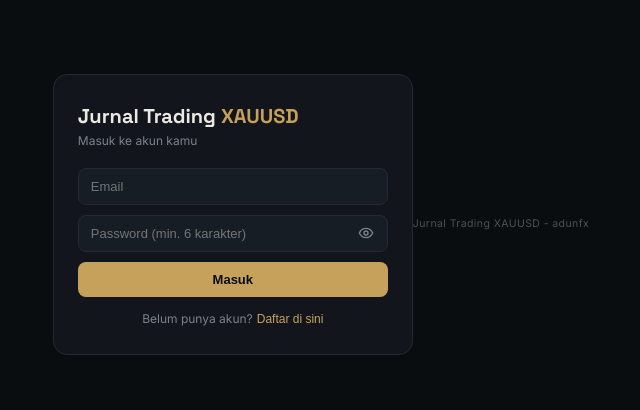
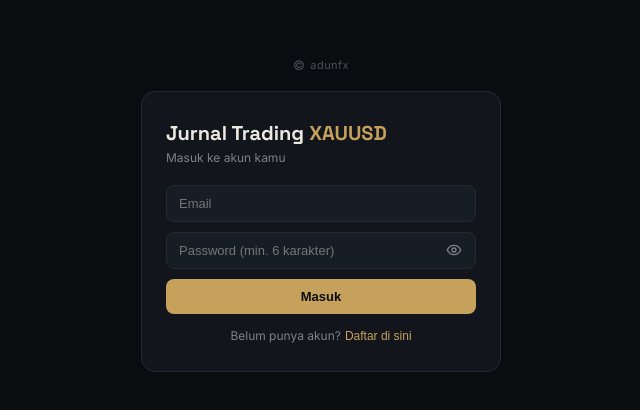
Before and after one commit to romadhan3mm-cloud/jurnal-xauusd, a React (Vite) app: page / in a window 1280 px wide. Shown: the part 186-596 px from the top of the page, without its empty margins (319-959 px from the left). Built offline with nearby package versions, Linux system fonts and the light colour scheme; no server answers.

Commit message:
Update Auth.jsx

```diff
--- a/src/Auth.jsx
+++ b/src/Auth.jsx
@@ -18,8 +18,7 @@ const AUTH_CSS = `
 .auth-btn:disabled { opacity: 0.6; cursor: not-allowed; }
 .auth-switch { text-align: center; font-size: 12px; color: #7C828C; margin-top: 14px; }
 .auth-switch button { background: none; border: none; color: #C6A15B; cursor: pointer; font-size: 12px; padding: 0; margin-left: 4px; }
-.auth-watermark { text-align: center; margin-top: 18px; font-size: 10.5px; color: #4A5158; letter-spacing: 0.04em; }
-.auth-watermark span { color: #8A7240; }
+.auth-watermark { text-align: center; margin-bottom: 18px; font-size: 11px; color: #4A5158; letter-spacing: 0.04em; display: flex; align-items: center; justify-content: center; gap: 5px; }
 .auth-error { background: rgba(239,91,80,0.1); border: 1px solid rgba(239,91,80,0.3); color: #EF5B50; font-size: 12px; padding: 8px 10px; border-radius: 6px; margin-bottom: 12px; }
 .auth-info { background: rgba(63,195,126,0.1); border: 1px solid rgba(63,195,126,0.3); color: #3FC37E; font-size: 12px; padding: 8px 10px; border-radius: 6px; margin-bottom: 12px; }
 .auth-spin { animation: auth-spin-kf 1s linear infinite; }
@@ -65,7 +64,11 @@ export default function Auth() {
   return (
     <div className="auth-root">
       <style>{AUTH_CSS}</style>
-      <div className="auth-card">
+      <div style={{ width: "100%", maxWidth: 360, display: "flex", flexDirection: "column" }}>
+        <div className="auth-watermark">
+          <span style={{ fontSize: 13 }}>©</span> adunfx
+        </div>
+        <div className="auth-card">
         <h1 className="auth-title">
           Jurnal Trading <span style={{ color: "#C6A15B" }}>XAUUSD</span>
         </h1>
@@ -118,10 +121,7 @@ export default function Auth() {
             {mode === "login" ? "Daftar di sini" : "Masuk di sini"}
           </button>
         </div>
-      </div>
-
-      <div className="auth-watermark">
-        Jurnal Trading XAUUSD - adunfx
+        </div>
       </div>
     </div>
   );
```
